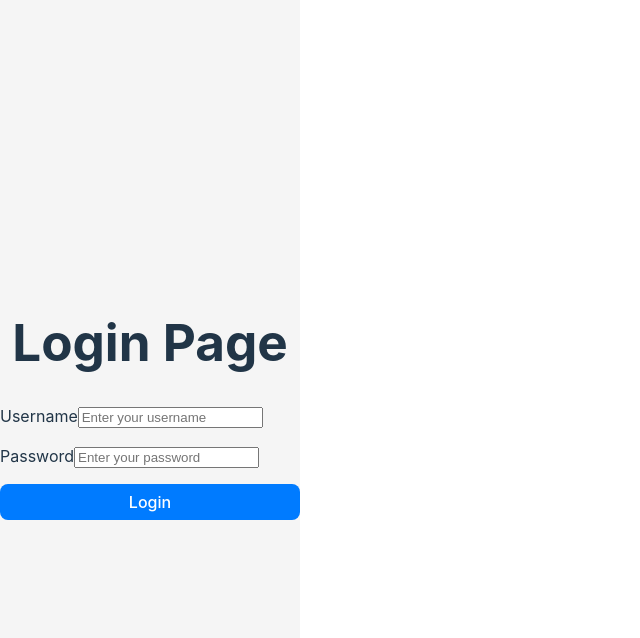
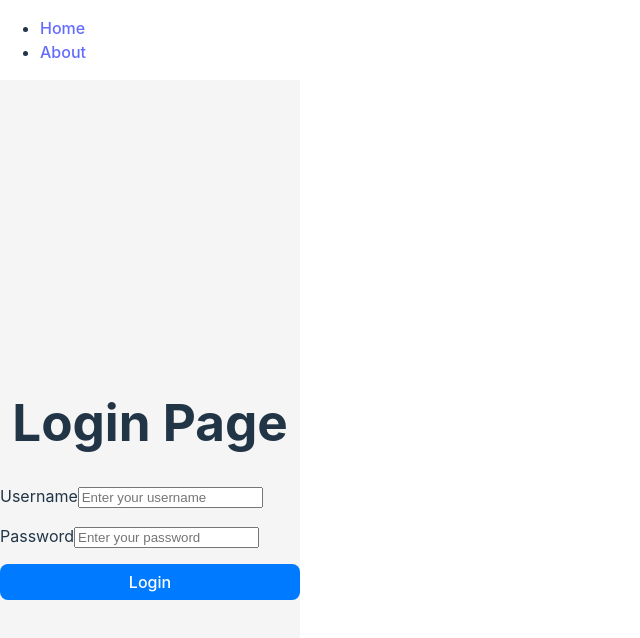
Before and after one commit to topshager/dropnox-django, a React (Vite) app in the folder frontend/: page / in a window 1280 px wide. Shown: the top 638 px of the page, without its empty margins (0-640 px from the left). Built offline with nearby package versions, Linux system fonts and the light colour scheme.

Commit message:
added routing  in App.jsx

```diff
--- a/frontend/src/App.jsx
+++ b/frontend/src/App.jsx
@@ -1,13 +1,27 @@
 import React from "react";
 import { BrowserRouter as Router, Routes, Route } from "react-router-dom";
 import Login from "./pages/login/login";
+import Register from "./pages/register/register";
 
 function App() {
   return (
     <Router>
+            <div>
+              <nav>
+          <ul>
+            <li>
+              <a href="/">Home</a>
+            </li>
+            <li>
+              <a href="/about">About</a>
+            </li>
+          </ul>
+        </nav>
     <Routes>
       <Route path="/" element={<Login />} />
+      <Route path="/register" element={<Register />}/>
     </Routes>
+    </div>
   </Router>
   );
 };
```
